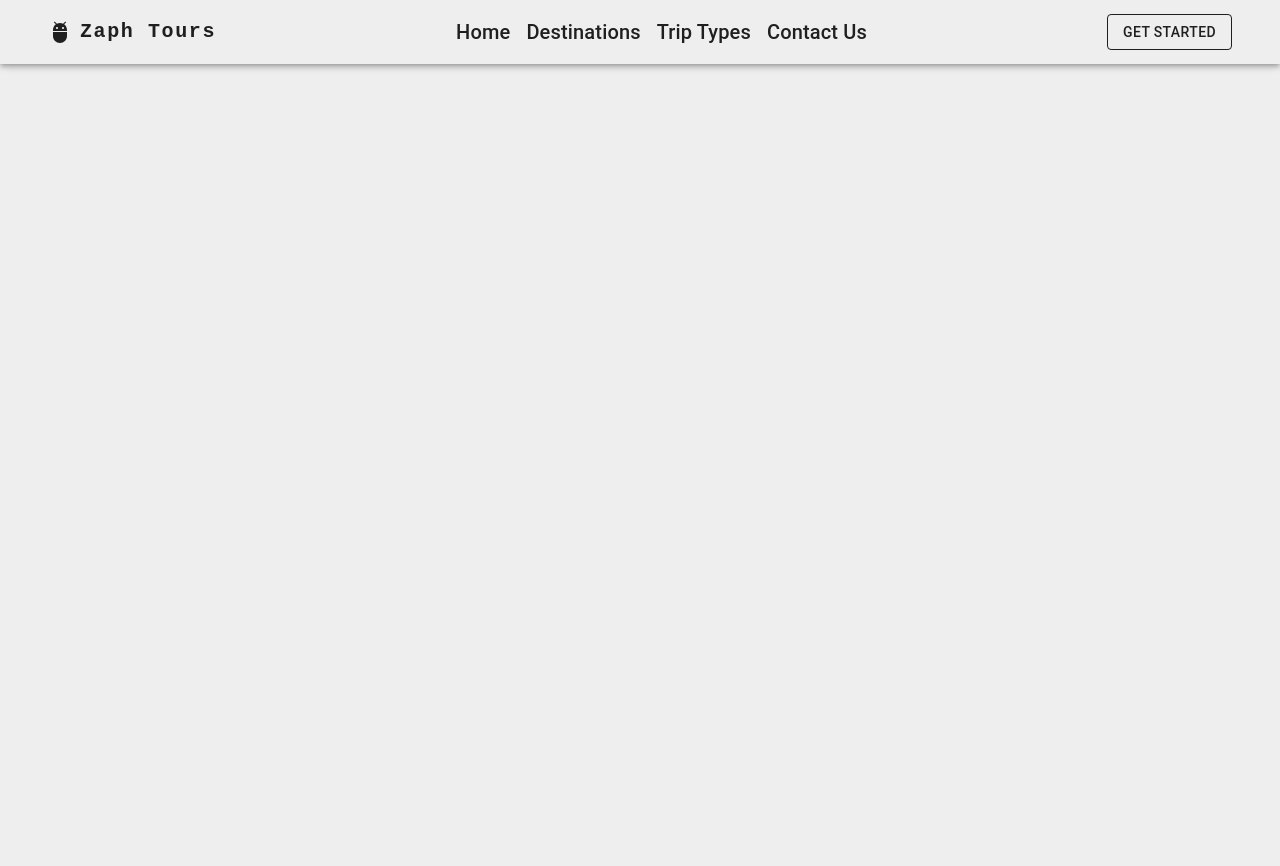
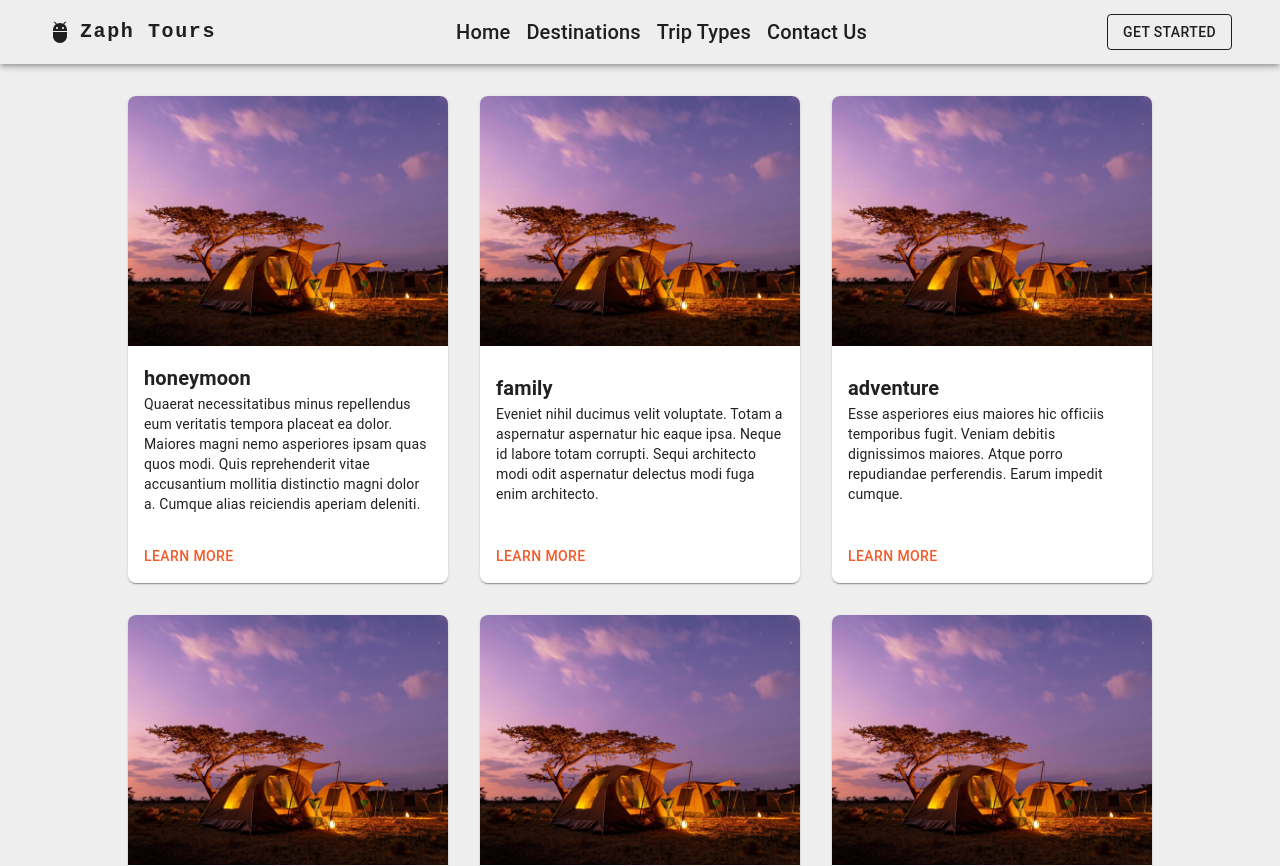
Before and after one commit to 34ERAT/ZaphTours, a React (Vite) app: page /TripTypes in a window 1280 px wide. Shown: the top 866 px of the page. Before the commit the page ends 800 px from the top, so only its background shows below. Built offline with nearby package versions, Linux system fonts and the light colour scheme.

Commit message:
create destination card

```diff
--- a/src/component/Destinations.tsx
+++ b/src/component/Destinations.tsx
@@ -5,13 +5,18 @@ const items = [1, 2, 3, 4, 5, 6, 7, 8, 9];
 function Destinations() {
   return (
     <Box pt="4.5rem">
-      <Container disableGutters maxWidth="xl">
-        <Stack direction={"row"} justifyContent={"center"} flexWrap={"wrap"}>
+      <Container disableGutters>
+        <Stack
+          direction={"row"}
+          gap={4}
+          justifyContent={"center"}
+          flexWrap={"wrap"}
+        >
           {items.map((index) => (
             <DestionationCard
               key={index}
-              soloPrice={Math.ceil(Math.random() * 150)}
-              groupCost={Math.ceil(Math.random() * 400)}
+              soloPrice={faker.number.int({ min: 100, max: 350 })}
+              groupCost={faker.number.int({ min: 300, max: 700 })}
               name={faker.lorem.words(3)}
               descripion={faker.lorem.sentences(3)}
               image={faker.image.avatar()}
--- a/src/component/DestionationCard.tsx
+++ b/src/component/DestionationCard.tsx
@@ -23,8 +23,17 @@ function DestionationCard({
   groupCost,
   soloPrice,
 }: Props) {
+  //TODO: align the action buttons at the bottom of the container
   return (
-    <Card sx={{ borderRadius: 2, maxWidth: "20rem", m: 4 }}>
+    <Card
+      sx={{
+        display: "flex",
+        flexDirection: "column",
+        justifyContent: "space-between",
+        borderRadius: 2,
+        maxWidth: "20rem",
+      }}
+    >
       <CardMedia component={"img"} height={250} image={image} />
       <CardContent>
         <Typography variant="h6" fontWeight={700}>
--- /dev/null
+++ b/src/component/TripCard.tsx
@@ -0,0 +1,48 @@
+import {
+  Button,
+  Card,
+  CardActions,
+  CardContent,
+  CardMedia,
+  Stack,
+  Typography,
+} from "@mui/material";
+type Props = {
+  heading: string;
+  body: string;
+  price: number;
+  images: string[];
+};
+function TripCard({ heading, price, body, images }: Props) {
+  return (
+    <Card
+      sx={{
+        borderRadius: 2,
+        maxWidth: "20rem",
+        display: "flex",
+        flexDirection: "column",
+        justifyContent: "space-between",
+      }}
+    >
+      <CardMedia component={"img"} height={250} image={images[1]} />
+      <CardContent>
+        <Typography variant="h6" fontWeight={700}>
+          {heading}
+        </Typography>
+        <Typography variant="body2">{body}</Typography>
+      </CardContent>
+      <CardActions>
+        <Stack
+          direction={"row"}
+          justifyContent={"space-between"}
+          alignItems={"center"}
+          width={"100%"}
+        >
+          <Button href="#">Learn More</Button>
+        </Stack>
+      </CardActions>
+    </Card>
+  );
+}
+
+export default TripCard;
--- a/src/component/TripTypes.tsx
+++ b/src/component/TripTypes.tsx
@@ -1,5 +1,42 @@
+import { Box, Container, Stack } from "@mui/material";
+import TripCard from "./TripCard";
+import { faker } from "@faker-js/faker/locale/tr";
+const triptypes = [
+  "honeymoon",
+  "family",
+  "adventure",
+  "cultural tours",
+  "wildlife safaris,",
+  " eco-tours",
+  "luxury vacations",
+  " beach holidays",
+  "wellness retreats",
+  "culinary tours",
+];
+const imageList = [1, 2];
 function TripTypes() {
-  return <div>this is trip types</div>;
+  return (
+    <Box mt={"6rem"}>
+      <Container disableGutters>
+        <Stack
+          direction={"row"}
+          gap={4}
+          justifyContent={"center"}
+          flexWrap={"wrap"}
+        >
+          {triptypes.map((heading: string, index: number) => (
+            <TripCard
+              heading={heading}
+              body={faker.lorem.paragraph(4)}
+              key={index}
+              price={faker.number.int({ min: 200, max: 700 })}
+              images={imageList.map(() => "/heroImage.jpg")}
+            />
+          ))}
+        </Stack>
+      </Container>
+    </Box>
+  );
 }
 
 export default TripTypes;
```
